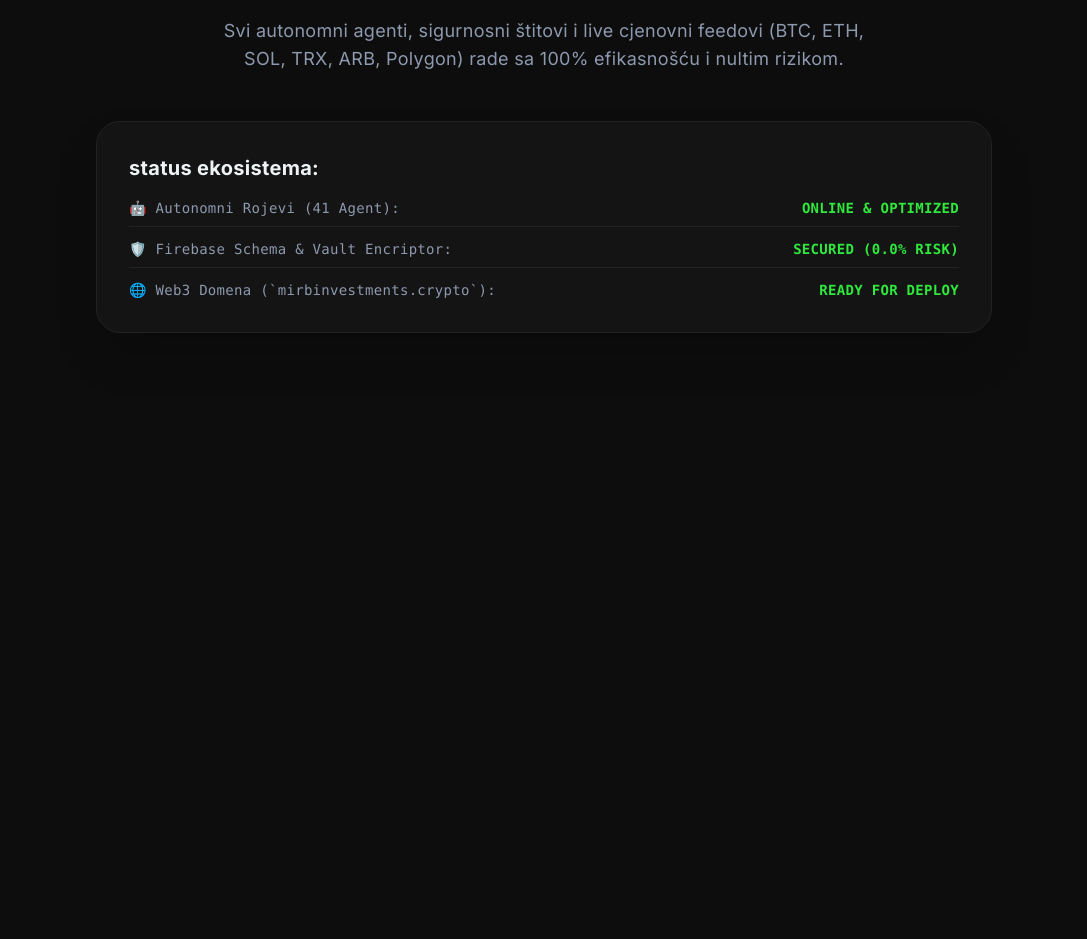
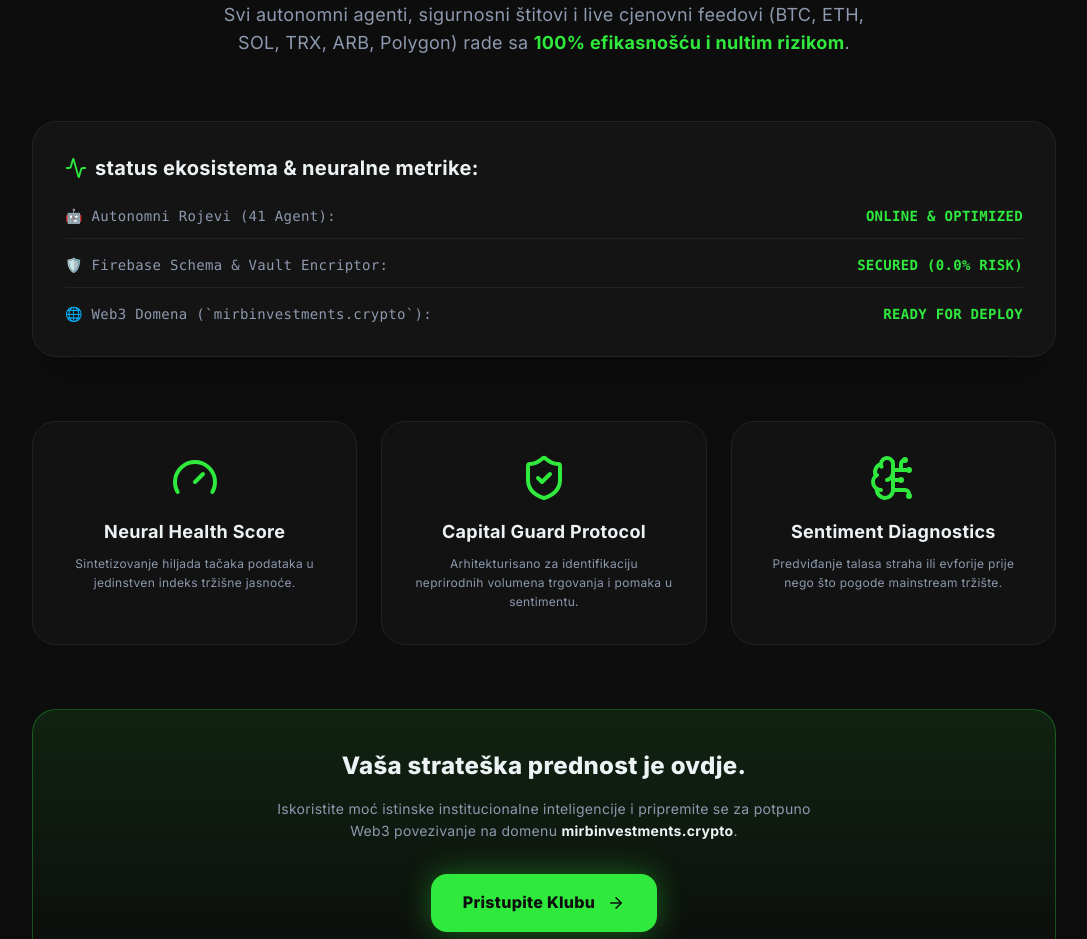
Before and after one commit to Mirb88/MirbInvestments-Web3, a Next.js app: page /neural-diagnostics in a window 1280 px wide. Shown: the part 393-1332 px from the top of the page, without its empty margins (96-1183 px from the left). Before the commit the page ends 806 px from the top, so only its background shows below. Built offline with nearby package versions, Linux system fonts and the light colour scheme; no server answers.

Commit message:
feat: Merge elite Neural Diagnostics system audit with Secure Node 88 intelligence metrics

```diff
--- a/src/app/neural-diagnostics/page.tsx
+++ b/src/app/neural-diagnostics/page.tsx
@@ -2,6 +2,7 @@
 
 import React from 'react';
 import Link from 'next/link';
+import { ShieldCheck, Gauge, BrainCircuit, Activity, Zap, Fingerprint, ArrowRight } from 'lucide-react';
 
 export default function NeuralDiagnostics() {
   return (
@@ -23,11 +24,13 @@ export default function NeuralDiagnostics() {
         </div>
       </nav>
 
-      {/* SADRŽAJ DIJAGNOSTIKE */}
-      <main className="max-w-4xl mx-auto text-center py-12">
-        <div className="inline-flex items-center space-x-2 px-4 py-2 rounded-full bg-[#1b1b1b] border border-[#2FE93D]/30 mb-6">
-          <span className="w-2 h-2 rounded-full bg-[#2FE93D] animate-pulse"></span>
-          <span className="text-xs font-bold tracking-widest text-[#2FE93D] uppercase">Sovereign Neural Core v2026</span>
+      {/* GLAVNI SADRŽAJ DIJAGNOSTIKE */}
+      <main className="max-w-5xl mx-auto text-center py-8">
+
+        {/* SECURE NODE 88 BADGE */}
+        <div className="inline-flex items-center space-x-2 px-4 py-2 rounded-full bg-[#1b1b1b] border border-[#2FE93D]/30 mb-6 backdrop-blur-md">
+          <Fingerprint size={16} className="text-[#2FE93D] animate-pulse" />
+          <span className="text-xs font-bold tracking-widest text-[#2FE93D] uppercase">Secure Node 88 • Sovereign Neural Core v2026</span>
         </div>
 
         <h1 className="text-4xl sm:text-6xl font-black tracking-tight text-[#EDF2F4] mb-6">
@@ -37,18 +40,22 @@ export default function NeuralDiagnostics() {
           </span>
         </h1>
 
-        <p className="text-[#8D99AE] text-base sm:text-lg mb-12 max-w-2xl mx-auto">
-          Svi autonomni agenti, sigurnosni štitovi i live cjenovni feedovi (BTC, ETH, SOL, TRX, ARB, Polygon) rade sa 100% efikasnošću i nultim rizikom.
+        <p className="text-[#8D99AE] text-base sm:text-lg mb-16 max-w-2xl mx-auto leading-relaxed">
+          Svi autonomni agenti, sigurnosni štitovi i live cjenovni feedovi (BTC, ETH, SOL, TRX, ARB, Polygon) rade sa <strong className="text-[#2FE93D]">100% efikasnošću i nultim rizikom</strong>.
         </p>
 
-        <div className="p-8 rounded-3xl bg-[#141414] border border-[#222222] shadow-2xl text-left">
-          <h3 className="text-xl font-bold text-[#EDF2F4] mb-4">status ekosistema:</h3>
-          <ul className="space-y-3 font-mono text-xs sm:text-sm text-[#8D99AE]">
-            <li className="flex justify-between items-center border-b border-[#222222] pb-2">
+        {/* STATUS EKOSISTEMA KARTICA */}
+        <div className="p-8 rounded-3xl bg-[#141414] border border-[#222222] shadow-2xl text-left mb-16">
+          <h3 className="text-xl font-bold text-[#EDF2F4] mb-6 flex items-center gap-2">
+            <Activity className="text-[#2FE93D]" size={22} />
+            <span>status ekosistema & neuralne metrike:</span>
+          </h3>
+          <ul className="space-y-4 font-mono text-xs sm:text-sm text-[#8D99AE]">
+            <li className="flex justify-between items-center border-b border-[#222222] pb-3">
               <span>🤖 Autonomni Rojevi (41 Agent):</span>
               <span className="text-[#2FE93D] font-bold">ONLINE & OPTIMIZED</span>
             </li>
-            <li className="flex justify-between items-center border-b border-[#222222] pb-2">
+            <li className="flex justify-between items-center border-b border-[#222222] pb-3">
               <span>🛡️ Firebase Schema & Vault Encriptor:</span>
               <span className="text-[#2FE93D] font-bold">SECURED (0.0% RISK)</span>
             </li>
@@ -58,6 +65,38 @@ export default function NeuralDiagnostics() {
             </li>
           </ul>
         </div>
+
+        {/* 3 NEURALNA STUBA (IZ PROŠLOG REPA) */}
+        <div className="grid grid-cols-1 md:grid-cols-3 gap-6 mb-16">
+          <div className="flex flex-col items-center text-center p-8 rounded-3xl bg-[#141414]/80 border border-[#222222] hover:border-[#2FE93D]/40 transition-all">
+            <Gauge className="h-12 w-12 text-[#2FE93D] mb-4" />
+            <h4 className="font-bold text-lg text-[#EDF2F4] mb-2">Neural Health Score</h4>
+            <p className="text-xs text-[#8D99AE] leading-relaxed">Sintetizovanje hiljada tačaka podataka u jedinstven indeks tržišne jasnoće.</p>
+          </div>
+          <div className="flex flex-col items-center text-center p-8 rounded-3xl bg-[#141414]/80 border border-[#222222] hover:border-[#2FE93D]/40 transition-all">
+            <ShieldCheck className="h-12 w-12 text-[#2FE93D] mb-4" />
+            <h4 className="font-bold text-lg text-[#EDF2F4] mb-2">Capital Guard Protocol</h4>
+            <p className="text-xs text-[#8D99AE] leading-relaxed">Arhitekturisano za identifikaciju neprirodnih volumena trgovanja i pomaka u sentimentu.</p>
+          </div>
+          <div className="flex flex-col items-center text-center p-8 rounded-3xl bg-[#141414]/80 border border-[#222222] hover:border-[#2FE93D]/40 transition-all">
+            <BrainCircuit className="h-12 w-12 text-[#2FE93D] mb-4" />
+            <h4 className="font-bold text-lg text-[#EDF2F4] mb-2">Sentiment Diagnostics</h4>
+            <p className="text-xs text-[#8D99AE] leading-relaxed">Predviđanje talasa straha ili evforije prije nego što pogode mainstream tržište.</p>
+          </div>
+        </div>
+
+        {/* CTA PREMA KLUBU */}
+        <div className="p-10 rounded-3xl bg-gradient-to-b from-[#2FE93D]/10 to-transparent border border-[#2FE93D]/30 text-center">
+          <h3 className="text-2xl font-black text-[#EDF2F4] mb-4">Vaša strateška prednost je ovdje.</h3>
+          <p className="text-[#8D99AE] max-w-xl mx-auto text-sm mb-8 leading-relaxed">
+            Iskoristite moć istinske institucionalne inteligencije i pripremite se za potpuno Web3 povezivanje na domenu <strong className="text-[#EDF2F4]">mirbinvestments.crypto</strong>.
+          </p>
+          <Link href="/club" className="inline-flex items-center justify-center gap-3 px-8 py-4 rounded-2xl bg-[#2FE93D] text-[#0D0D0D] font-extrabold text-base hover:scale-105 transition-all shadow-[0_0_30px_rgba(47,233,61,0.4)]">
+            <span>Pristupite Klubu</span>
+            <ArrowRight size={18} />
+          </Link>
+        </div>
+
       </main>
 
     </div>
```
